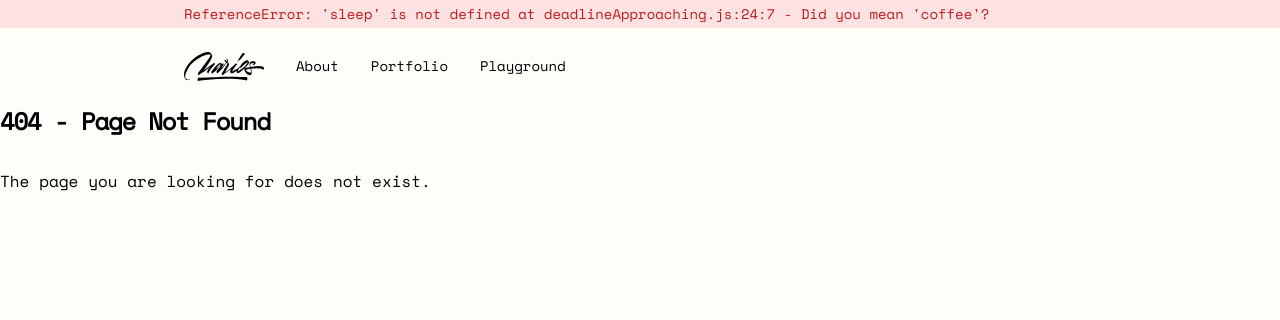
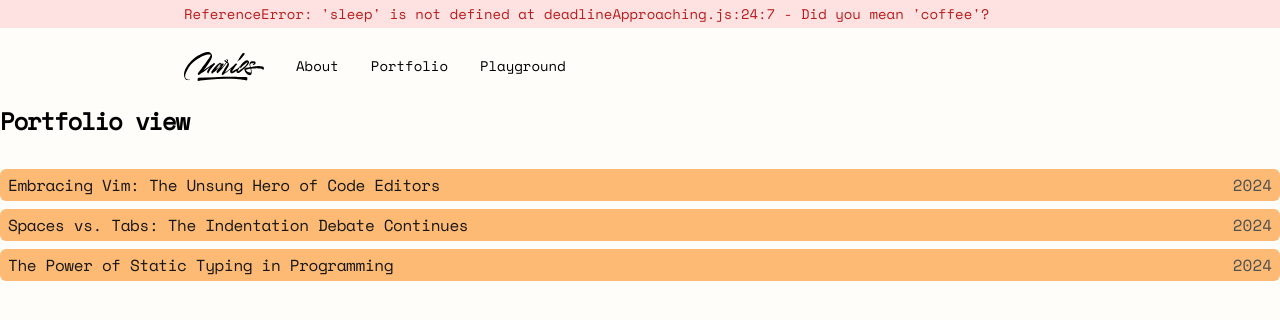
Before and after one commit to mpittas/mp-portfolio, a Next.js app: page /portfolio in a window 1280 px wide. Before the commit this address had no page. Shown: the top 320 px of the page. Built offline with nearby package versions, Linux system fonts and the light colour scheme.

Commit message:
Rename 'Blog' to 'Portfolio'

```diff
--- a/src/app/page.tsx
+++ b/src/app/page.tsx
@@ -1,4 +1,4 @@
-import { BlogPosts } from "@/components/content/BlogPosts";
+import { PortfolioPosts } from "@/components/content/PortfolioPosts";
 import MainView from "@/components/views/MainView";
 
 export default function Page() {
--- a/src/app/blog/[slug]/page.tsx
+++ b/src/app/portfolio/[slug]/page.tsx
@@ -1,10 +1,10 @@
 import { notFound } from "next/navigation";
 import { CustomMDX } from "@/components/custom/Mdx";
-import { formatDate, getBlogPosts } from "@/utils/utils";
+import { formatDate, getPortfolioPosts } from "@/utils/utils";
 import { baseUrl } from "@/seo/sitemap";
 
 export async function generateStaticParams() {
-  let posts = getBlogPosts();
+  let posts = getPortfolioPosts();
 
   return posts.map((post) => ({
     slug: post.slug,
@@ -12,7 +12,7 @@ export async function generateStaticParams() {
 }
 
 export function generateMetadata({ params }) {
-  let post = getBlogPosts().find((post) => post.slug === params.slug);
+  let post = getPortfolioPosts().find((post) => post.slug === params.slug);
   if (!post) {
     return;
   }
@@ -35,7 +35,7 @@ export function generateMetadata({ params }) {
       description,
       type: "article",
       publishedTime,
-      url: `${baseUrl}/blog/${post.slug}`,
+      url: `${baseUrl}/portfolio/${post.slug}`,
       images: [
         {
           url: ogImage,
@@ -51,8 +51,8 @@ export function generateMetadata({ params }) {
   };
 }
 
-export default function Blog({ params }) {
-  let post = getBlogPosts().find((post) => post.slug === params.slug);
+export default function Portfolio({ params }) {
+  let post = getPortfolioPosts().find((post) => post.slug === params.slug);
 
   if (!post) {
     notFound();
@@ -66,7 +66,7 @@ export default function Blog({ params }) {
         dangerouslySetInnerHTML={{
           __html: JSON.stringify({
             "@context": "https://schema.org",
-            "@type": "BlogPosting",
+            "@type": "PortfolioPosting",
             headline: post.metadata.title,
             datePublished: post.metadata.publishedAt,
             dateModified: post.metadata.publishedAt,
@@ -74,7 +74,7 @@ export default function Blog({ params }) {
             image: post.metadata.image
               ? `${baseUrl}${post.metadata.image}`
               : `/og?title=${encodeURIComponent(post.metadata.title)}`,
-            url: `${baseUrl}/blog/${post.slug}`,
+            url: `${baseUrl}/portfolio/${post.slug}`,
             author: {
               "@type": "Person",
               name: "My Portfolio",
--- a/src/app/blog/page.tsx
+++ b/src/app/portfolio/page.tsx
@@ -1,8 +1,8 @@
-import { BlogPosts } from "@/components/content/BlogPosts";
+import { PortfolioPosts } from "@/components/content/PortfolioPosts";
 
 export const metadata = {
-  title: "Blog",
-  description: "Read my blog.",
+  title: "My Portfolio",
+  description: "Take a look at my projects.",
 };
 
 export default function Page() {
@@ -11,7 +11,7 @@ export default function Page() {
       <h1 className="font-semibold text-2xl mb-8 tracking-tighter">
         Portfolio view
       </h1>
-      <BlogPosts />
+      <PortfolioPosts />
     </section>
   );
 }
--- a/src/app/rss/route.ts
+++ b/src/app/rss/route.ts
@@ -1,28 +1,28 @@
-import { baseUrl } from "@/seo/sitemap"
-import { getBlogPosts } from "@/utils/utils"
+import { baseUrl } from "@/seo/sitemap";
+import { getPortfolioPosts } from "@/utils/utils";
 
 export async function GET() {
-  let allBlogs = await getBlogPosts()
+  let allPortfolios = await getPortfolioPosts();
 
-  const itemsXml = allBlogs
+  const itemsXml = allPortfolios
     .sort((a, b) => {
       if (new Date(a.metadata.publishedAt) > new Date(b.metadata.publishedAt)) {
-        return -1
+        return -1;
       }
-      return 1
+      return 1;
     })
     .map(
       (post) =>
         `<item>
           <title>${post.metadata.title}</title>
-          <link>${baseUrl}/blog/${post.slug}</link>
+          <link>${baseUrl}/portfolios/${post.slug}</link>
           <description>${post.metadata.summary || ""}</description>
           <pubDate>${new Date(
             post.metadata.publishedAt
           ).toUTCString()}</pubDate>
         </item>`
     )
-    .join("\n")
+    .join("\n");
 
   const rssFeed = `<?xml version="1.0" encoding="UTF-8" ?>
   <rss version="2.0">
@@ -32,11 +32,11 @@ export async function GET() {
         <description>This is my portfolio RSS feed</description>
         ${itemsXml}
     </channel>
-  </rss>`
+  </rss>`;
 
   return new Response(rssFeed, {
     headers: {
       "Content-Type": "text/xml",
     },
-  })
+  });
 }
--- a/src/components/content/BlogPosts.tsx
+++ b/src/components/content/PortfolioPosts.tsx
@@ -1,12 +1,12 @@
 import Link from "next/link";
-import { formatDate, getBlogPosts } from "@/utils/utils";
+import { formatDate, getPortfolioPosts } from "@/utils/utils";
 
-export function BlogPosts() {
-  let allBlogs = getBlogPosts();
+export function PortfolioPosts() {
+  let allPortfolios = getPortfolioPosts();
 
   return (
     <div className="flex flex-col gap-y-2">
-      {allBlogs
+      {allPortfolios
         .sort((a, b) => {
           if (
             new Date(a.metadata.publishedAt) > new Date(b.metadata.publishedAt)
@@ -19,7 +19,7 @@ export function BlogPosts() {
           <Link
             key={post.slug}
             className="flex flex-col py-1 px-2 space-y-1 bg-orange-300 rounded-md "
-            href={`/blog/${post.slug}`}
+            href={`/portfolio/${post.slug}`}
           >
             <div className="w-full flex flex-col md:flex-row justify-start md:justify-between space-x-0 md:space-x-2">
               <div className="text-neutral-900 dark:text-neutral-100 tracking-tight">
--- a/src/components/sections/Header.tsx
+++ b/src/components/sections/Header.tsx
@@ -4,8 +4,8 @@ const navItems = {
   "/": {
     name: "home",
   },
-  "/blog": {
-    name: "blog",
+  "/portfolio": {
+    name: "portfolio",
   },
   "https://vercel.com/templates/next.js/portfolio-starter-kit": {
     name: "deploy",
--- a/src/components/views/MainView.tsx
+++ b/src/components/views/MainView.tsx
@@ -1,5 +1,5 @@
 import TitleBig from "@/components/widgets/TitleBig";
-import { BlogPosts } from "@/components/content/BlogPosts";
+import { PortfolioPosts } from "@/components/content/PortfolioPosts";
 
 export default function MainView() {
   return (
@@ -9,7 +9,7 @@ export default function MainView() {
           <TitleBig title="Passionate front-end developer that also specializes in UI/UX." />
         </div>
 
-        <BlogPosts />
+        <PortfolioPosts />
       </div>
     </div>
   );
--- a/src/seo/sitemap.ts
+++ b/src/seo/sitemap.ts
@@ -1,17 +1,17 @@
-import { getBlogPosts } from "@/utils/utils"
+import { getPortfolioPosts } from "@/utils/utils";
 
-export const baseUrl = "https://portfolio-blog-starter.vercel.app"
+export const baseUrl = "https://portfolio-blog-starter.vercel.app";
 
 export default async function sitemap() {
-  let blogs = getBlogPosts().map((post) => ({
-    url: `${baseUrl}/blog/${post.slug}`,
+  let portfolios = getPortfolioPosts().map((post) => ({
+    url: `${baseUrl}/portfolio/${post.slug}`,
     lastModified: post.metadata.publishedAt,
-  }))
+  }));
 
-  let routes = ["", "/blog"].map((route) => ({
+  let routes = ["", "/portfolio"].map((route) => ({
     url: `${baseUrl}${route}`,
     lastModified: new Date().toISOString().split("T")[0],
-  }))
+  }));
 
-  return [...routes, ...blogs]
+  return [...routes, ...portfolios];
 }
--- a/src/utils/utils.ts
+++ b/src/utils/utils.ts
@@ -50,7 +50,7 @@ function getMDXData(dir: string) {
 }
 
 // Updated to reflect new path inside 'src' folder
-export function getBlogPosts() {
+export function getPortfolioPosts() {
   return getMDXData(path.join(process.cwd(), "posts"));
 }
 
```
